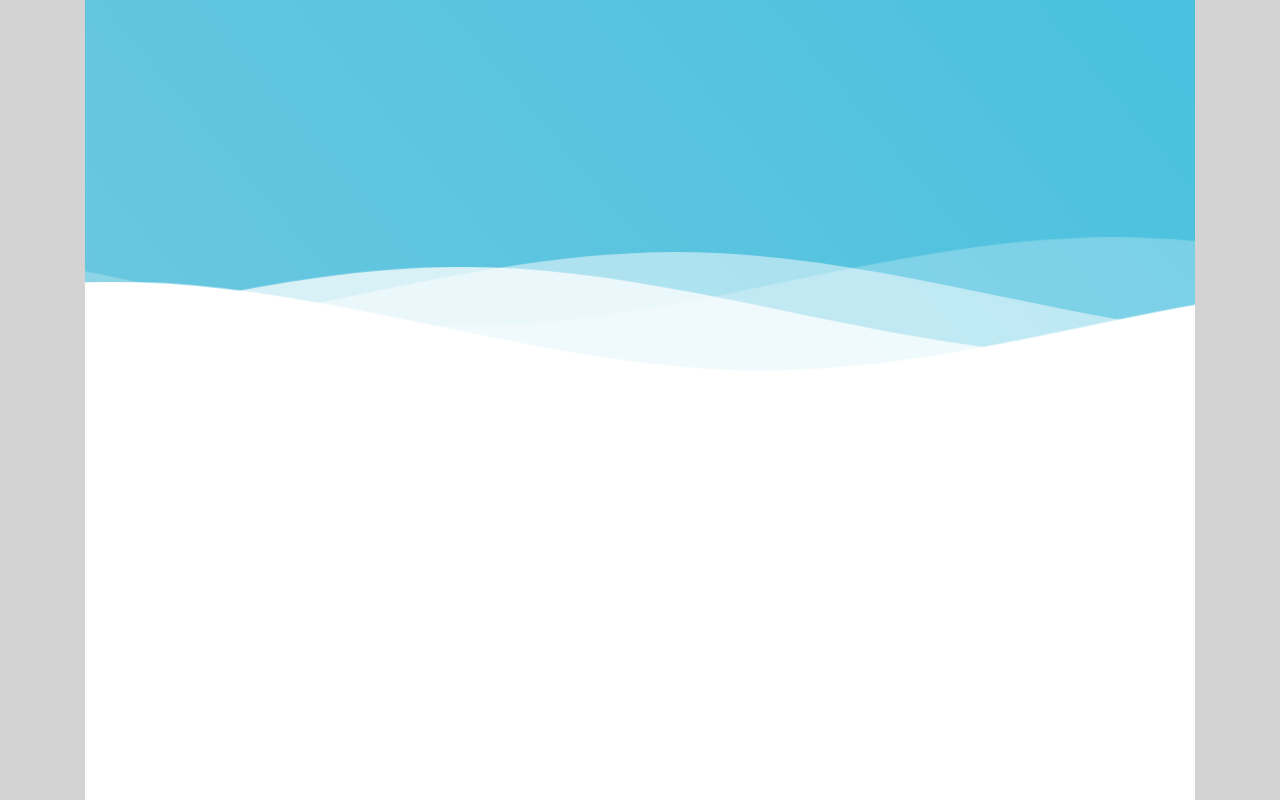
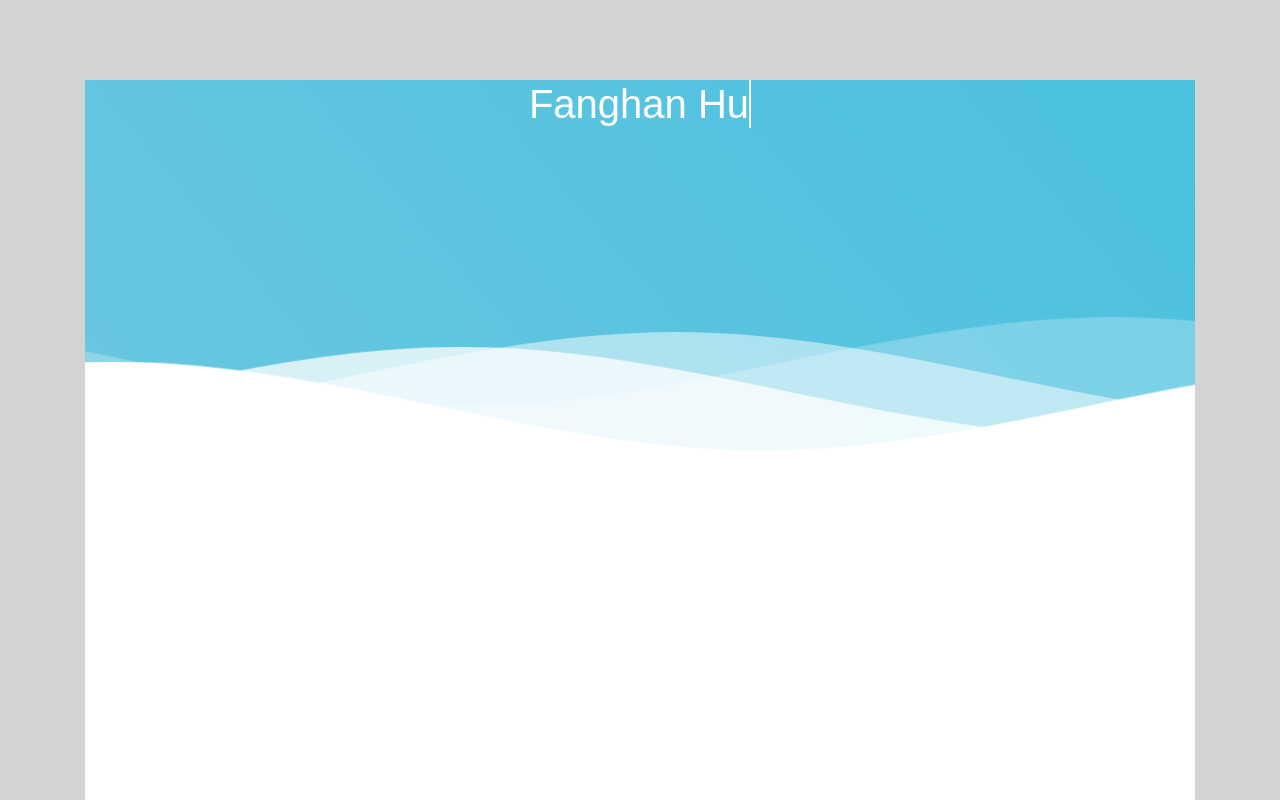
Before and after one commit to FanghanHu/Portfolio, a React (Create React App) app: page / in a window 1280 px wide. Shown: the top 800 px of the page. Built offline with nearby package versions, Linux system fonts and the light colour scheme.

Commit message:
Typewriter Effect

```diff
--- /dev/null
+++ b/src/components/typewriter-text/index.js
@@ -0,0 +1,23 @@
+import './style.css';
+
+export default function TypeWriterText({text="please enter text", textColor="#000", style, ...restOfProps}) {
+    return (
+        <div style={{...style, width:"fit-content"}} {...restOfProps}>
+            <div
+                style={{
+                    overflow:"hidden",
+                    borderRight: `2px solid ${textColor}`,
+                    color: textColor,
+                    margin: "0 auto",
+                    whiteSpace: "nowrap",
+                    animation: `
+                        typing 2s steps(${text.length}, end),
+                        blink-cursor 0.75s step-end infinite
+                    `
+                }}
+            >
+                {text}
+            </div>
+        </div>
+    );
+}
--- /dev/null
+++ b/src/components/typewriter-text/style.css
@@ -0,0 +1,17 @@
+@keyframes typing {
+    from {
+        width: 0
+    }
+    to {
+        width: 100%
+    }
+}
+
+@keyframes blink-cursor {
+    from, to {
+        border-color: transparent;
+    }
+    50% {
+        border-color: #fff;
+    }
+}
--- a/src/components/wave-panel/index.js
+++ b/src/components/wave-panel/index.js
@@ -1,4 +1,5 @@
 import { Container } from "react-bootstrap";
+import TypeWriterText from "../typewriter-text";
 import Waves from "../waves";
 import "./style.css";
 
@@ -7,7 +8,14 @@ export default function WavePanel() {
     return (
         <Container>
             <header>
-
+                <TypeWriterText className="mx-auto h1"
+                    text="Fanghan Hu"
+                    style={{
+                        fontFamily: "letter Gothic std, Arial",
+                        marginTop: "80px"
+                    }}
+                    textColor="#FFF"
+                />
             </header>
             <main>
                 <Waves/>
```
